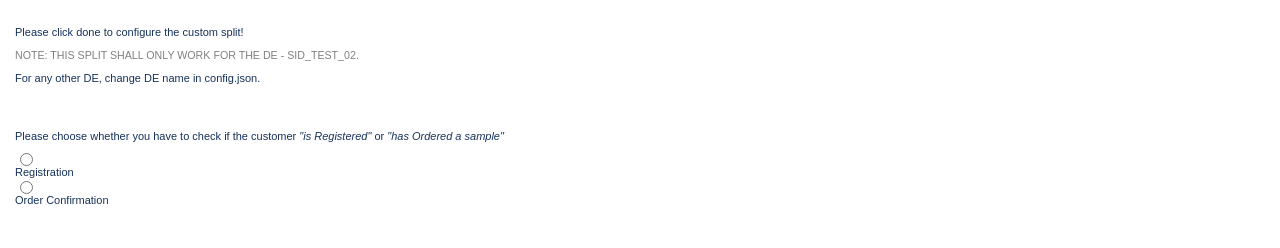
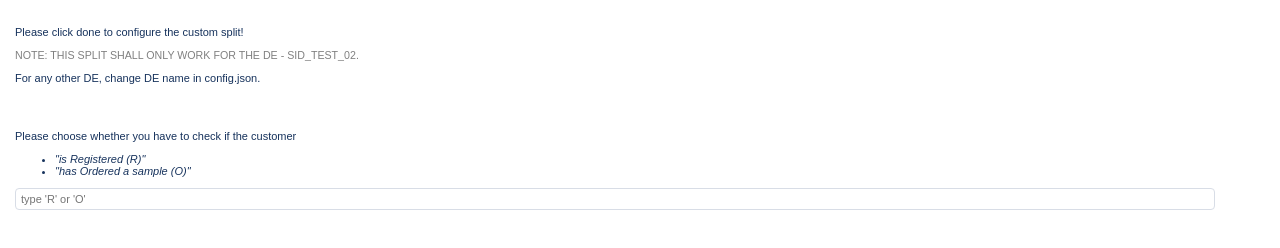
Before and after one commit to sidarth164/sfmc-servicecloud-customsplit, a plain HTML site: page public/index.html in a window 1280 px wide. Drawn offline with Linux system fonts and the light colour scheme; a script that the page names is missing.

Commit message:
Update index.html

```diff
--- a/public/index.html
+++ b/public/index.html
@@ -57,11 +57,15 @@
 		<p class="inputLabel">Note: this split shall only work for the DE - sid_test_02.</p>
 		<p>For any other DE, change DE name in config.json.</p>
 		<br><br>
-		<p>Please choose whether you have to check if the customer <i>"is Registered"</i> or <i>"has Ordered a sample"</i></p>
-		<form id="option">
-		<input type="radio" name="option" value="R"> Registration<br>
-  		<input type="radio" name="option" value="O"> Order Confirmation<br>
-		</form>
+		<p>Please choose whether you have to check if the customer
+			<ul>
+				<li><i>"is Registered (R)"</i></li>
+				<li><i>"has Ordered a sample (O)"</i></li>
+			</ul>
+		</p>
+
+		<input id="option" placeholder="type 'R' or 'O'" type="text" required="required" minlength="1">
+
 	</div>
 </body>
 </html>
```
